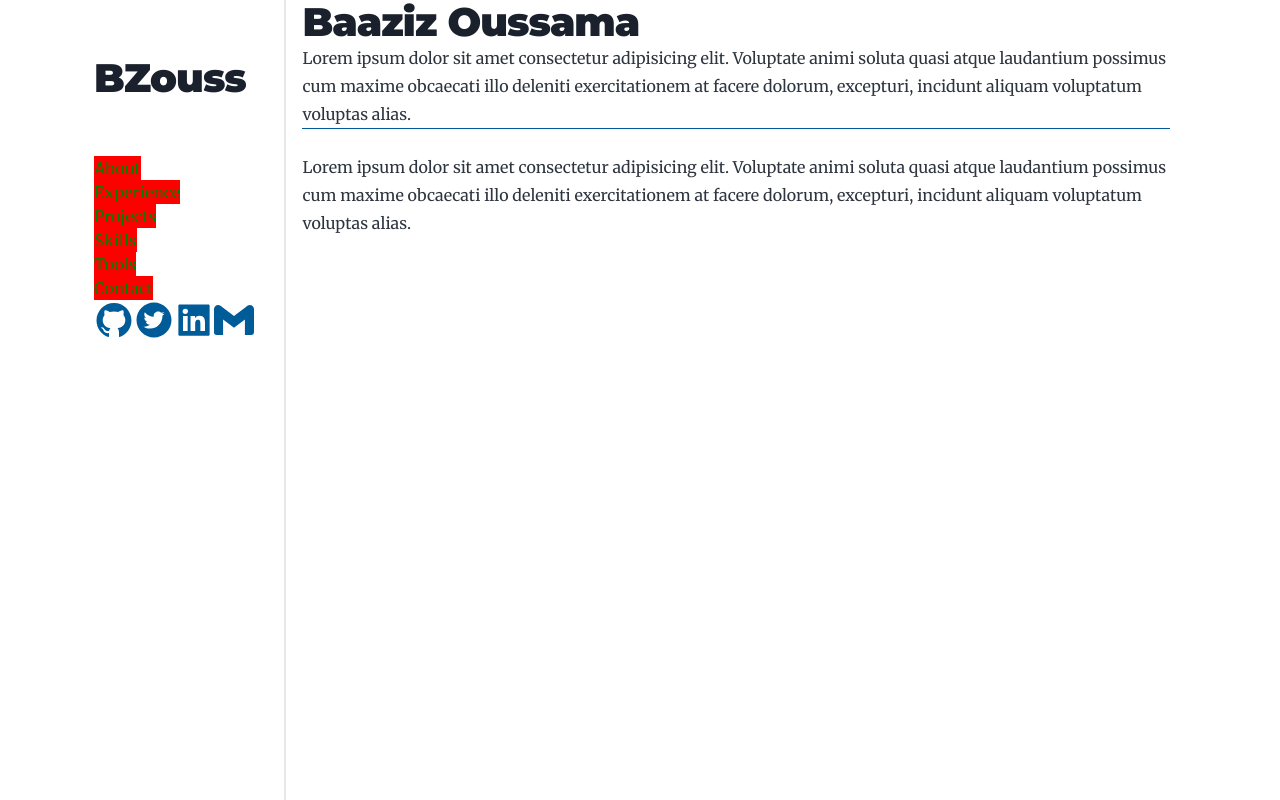
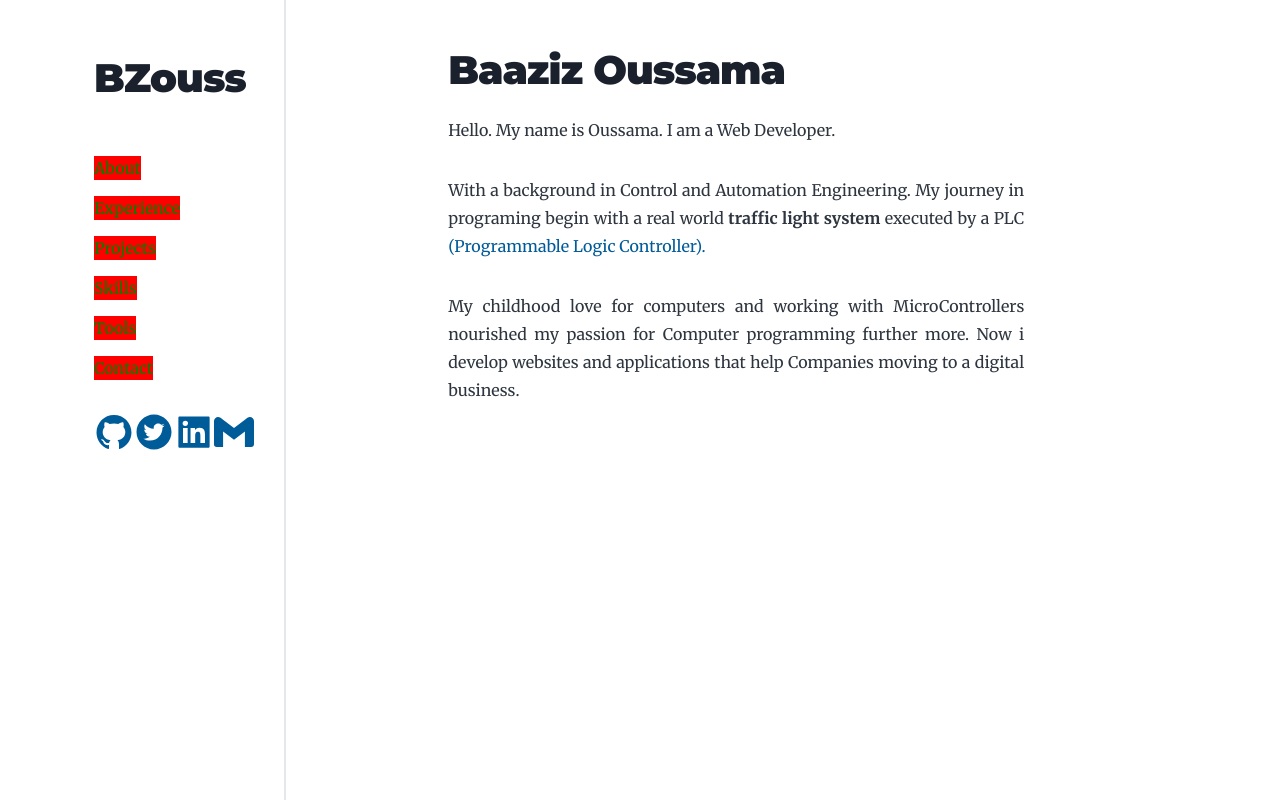
Before and after one commit to ouss4m4/bzouss, a Gatsby site: page / in a window 1280 px wide. Built offline with nearby package versions, Linux system fonts and the light colour scheme; Gatsby itself is replaced by a stand-in of ours.

Commit message:
aboutme section

```diff
--- a/src/components/portfolio/About.js
+++ b/src/components/portfolio/About.js
@@ -4,21 +4,28 @@ const Aboutme = () => {
   return (
     <>
       <div className="container">
-        <h1>Baaziz Oussama</h1>
-        <p>
-          Lorem ipsum dolor sit amet consectetur adipisicing elit. Voluptate
-          animi soluta quasi atque laudantium possimus cum maxime obcaecati illo
-          deleniti exercitationem at facere dolorum, excepturi, incidunt aliquam
-          voluptatum voluptas alias.
-        </p>
-        <hr />
-        <br />
-        <p>
-          Lorem ipsum dolor sit amet consectetur adipisicing elit. Voluptate
-          animi soluta quasi atque laudantium possimus cum maxime obcaecati illo
-          deleniti exercitationem at facere dolorum, excepturi, incidunt aliquam
-          voluptatum voluptas alias.
-        </p>
+        <div className="max-w-xl text-justify mx-auto">
+          <h1>Baaziz Oussama</h1>
+          <p>Hello. My name is Oussama. I am a Web Developer.</p>
+          <p>
+            With a background in Control and Automation Engineering. My journey
+            in programing begin with a real world <b>traffic light system</b>{" "}
+            executed by a PLC{" "}
+            <a
+              href="https://en.wikipedia.org/wiki/Programmable_logic_controller"
+              target="_blank"
+              rel="noreferrer"
+            >
+              (Programmable Logic Controller).
+            </a>
+          </p>
+          <p>
+            My childhood love for computers and working with MicroControllers
+            nourished my passion for Computer programming further more. Now i
+            develop websites and applications that help Companies moving to a
+            digital business.
+          </p>
+        </div>
       </div>
     </>
   )
--- a/src/pages/index.js
+++ b/src/pages/index.js
@@ -6,6 +6,7 @@ import {
 } from "react-icons/ai"
 import { SiGmail } from "react-icons/si"
 import scrollTo from "gatsby-plugin-smoothscroll"
+import SEO from "../components/seo"
 import {
   Aboutme,
   Experience,
@@ -57,6 +58,7 @@ const LandingPage = ({ data, location }) => {
 
   return (
     <>
+      <SEO title="Baaziz Oussama" />
       <div className="container">
         <div className="flex">
           {/* SideBar */}
--- a/src/style.css
+++ b/src/style.css
@@ -12,6 +12,7 @@
   --maxWidth-4xl: 56rem;
   --maxWidth-full: "100%";
   --maxWidth-wrapper: var(--maxWidth-2xl);
+  */
   --spacing-px: "1px";
   --spacing-0: 0;
   --spacing-1: 0.25rem;
@@ -26,7 +27,7 @@
   --spacing-16: 4rem;
   --spacing-20: 5rem;
   --spacing-24: 6rem;
-  --spacing-32: 8rem; */
+  --spacing-32: 8rem;
   --fontFamily-sans: Montserrat, system-ui, -apple-system, BlinkMacSystemFont,
     "Segoe UI", Roboto, "Helvetica Neue", Arial, "Noto Sans", sans-serif,
     "Apple Color Emoji", "Segoe UI Emoji", "Segoe UI Symbol", "Noto Color Emoji";
@@ -85,10 +86,7 @@ body {
   color: var(--color-text);
   background-color: var(--bg);
 }
-html,
-body {
-  scroll-behavior: smooth;
-}
+
 /* body.dark {
   --bg: #282c35;
   --color-heading: #fff;
@@ -348,12 +346,12 @@ a:focus {
 }
 
 .no-scrollbar {
-  -ms-overflow-style: none;  /* IE and Edge */
-  scrollbar-width: none;  /* Firefox */
+  -ms-overflow-style: none; /* IE and Edge */
+  scrollbar-width: none; /* Firefox */
 }
 
 .active {
-  color:green;
+  color: green;
   background-color: red;
 }
 /* Media queries */
```
